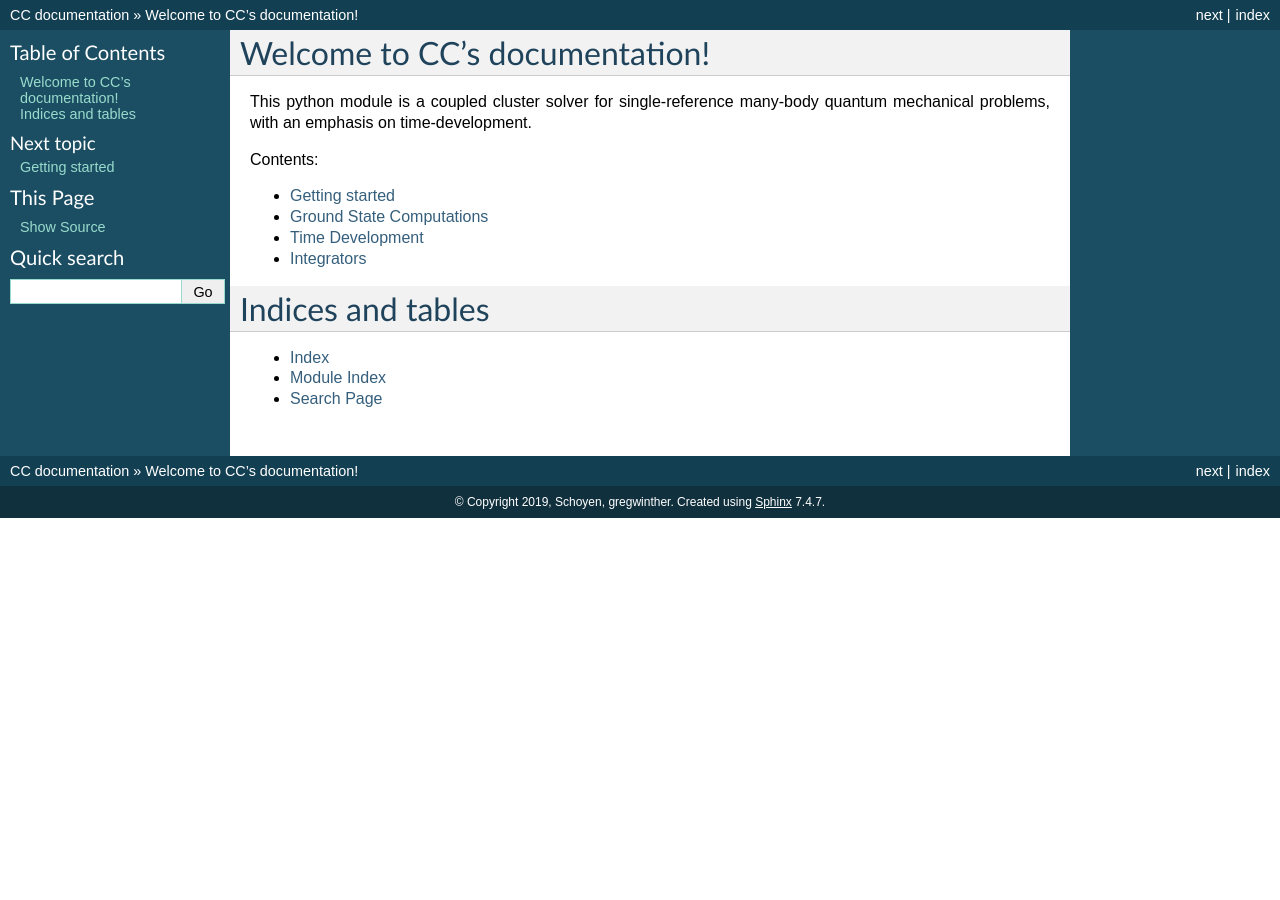
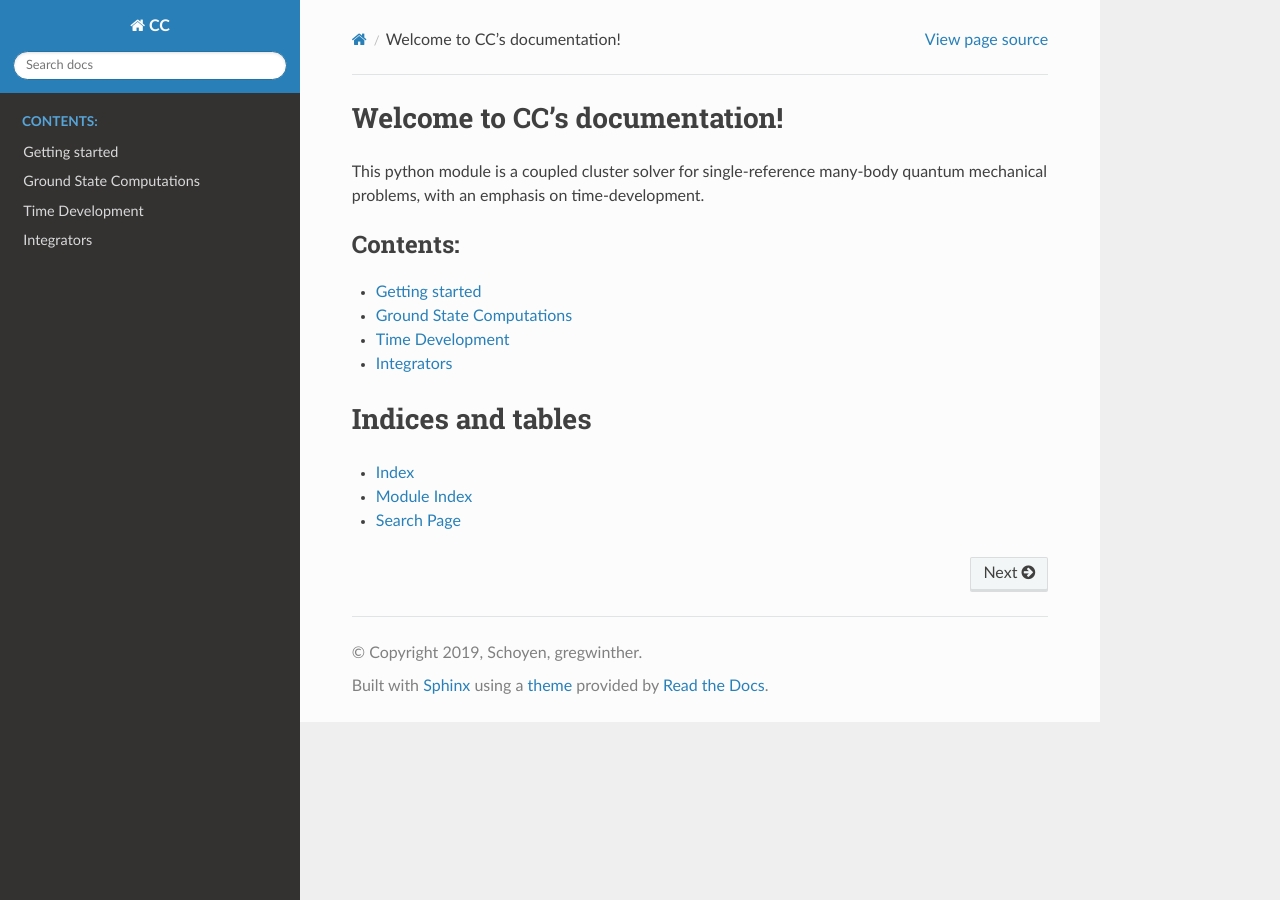
Before and after one commit to HyQD/coupled-cluster, a Sphinx documentation site: the page built from docs/index.rst, in a window 1280 px wide. Built offline with Sphinx 7.4.7 and the Read the Docs theme 2.0.0, drawn with Linux system fonts in a browser that asks for light colours.

Commit message:
Use read-the-docs theme

```diff
--- a/docs/conf.py
+++ b/docs/conf.py
@@ -76,7 +76,8 @@ pygments_style = None
 # a list of builtin themes.
 #
 # html_theme = "alabaster"
-html_theme = "classic"
+# html_theme = "classic"
+html_theme = "sphinx_rtd_theme"
 
 # Theme options are theme-specific and customize the look and feel of a theme
 # further.  For a list of options available for each theme, see the
```
